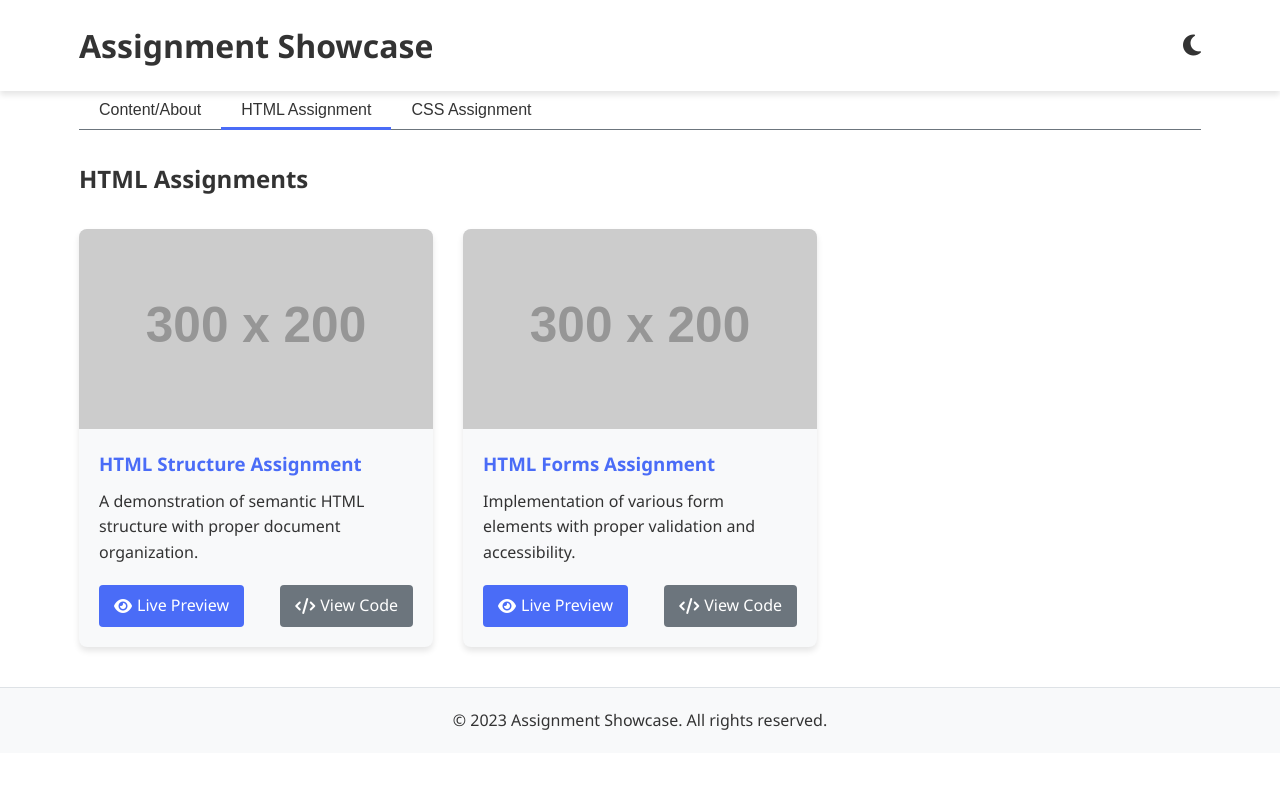
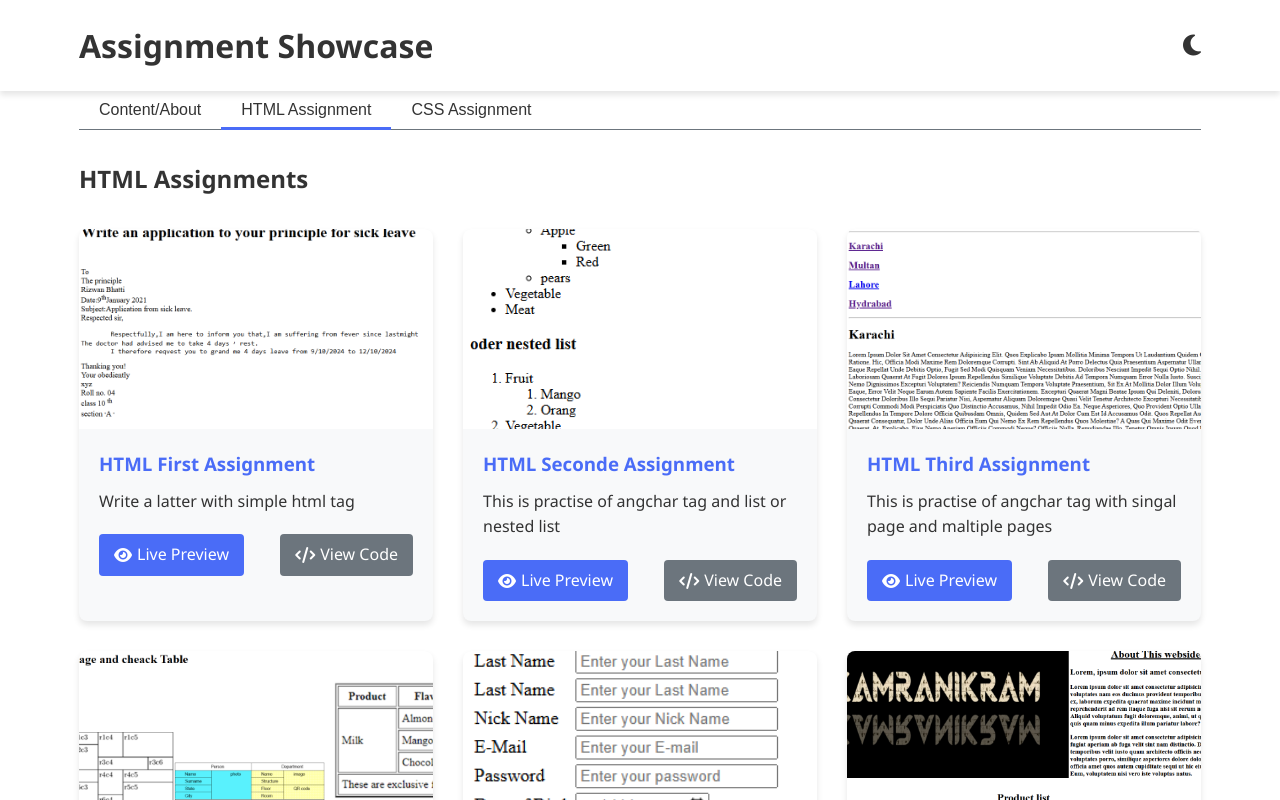
Before and after one commit to kamranikramofficial/Saylani-First-Module-class, a plain HTML site: page index.html in a window 1280 px wide. Both pictures are taken after a click on the button "HTML Assignment". Shown: the top 800 px of the page. Drawn offline with Linux system fonts and the light colour scheme; placeholder pictures from the web are drawn by us.

Commit message:
html complete

```diff
--- a/index.html
+++ b/index.html
@@ -29,38 +29,19 @@
            <p>This website is designed to showcase all assignments from the SMIT First Module, built using HTML and CSS. It serves as a portfolio to display completed tasks, demonstrating expertise in structuring web pages and styling layouts. The site ensures a clean, responsive design for easy navigation and accessibility.</p>
            <h2>About Me</h2>
            <p>I am a 10th-grade student and a passionate front-end web developer with a strong foundation in HTML, CSS, JavaScript, Git, and GitHub. I enjoy building responsive and interactive websites, constantly improving my skills, and exploring new web technologies.</p>
-
+           <h2>Contact Me</h2>
+           <div class="card-links">
+           <p><strong>Email :</strong> <a href="mailto:kamranikram706@gmail.com">kamranikram706@gmail.com</a></p>
+           <p><strong>Phone :</strong> <a href="tel:+923022901833">+923022901833</a></p>
+           <p><strong>GitHub :</strong> <a href="https://github.com/kamranikramofficial" target="_blank">kamranikramofficial</a></p>
+           <p><strong>Linkedin :</strong> <a href="https://www.linkedin.com/in/kamranikramofficial/" target="_blank">kamranikramofficial</a></p>
+</div>
         </div>
 
         <div class="tab-content" id="html">
             <h2>HTML Assignments</h2>
-            <div class="card-grid">
-                <div class="card">
-                    <div class="card-image">
-                        <img src="https://via.placeholder.com/300x200?text=HTML+Assignment+1" alt="HTML Assignment 1 Preview">
-                    </div>
-                    <div class="card-content">
-                        <h3>HTML Structure Assignment</h3>
-                        <p>A demonstration of semantic HTML structure with proper document organization.</p>
-                        <div class="card-links">
-                            <a href="#" class="btn primary"><i class="fas fa-eye"></i> Live Preview</a>
-                            <a href="#" class="btn secondary"><i class="fas fa-code"></i> View Code</a>
-                        </div>
-                    </div>
-                </div>
-                <div class="card">
-                    <div class="card-image">
-                        <img src="https://via.placeholder.com/300x200?text=HTML+Assignment+2" alt="HTML Assignment 2 Preview">
-                    </div>
-                    <div class="card-content">
-                        <h3>HTML Forms Assignment</h3>
-                        <p>Implementation of various form elements with proper validation and accessibility.</p>
-                        <div class="card-links">
-                            <a href="#" class="btn primary"><i class="fas fa-eye"></i> Live Preview</a>
-                            <a href="#" class="btn secondary"><i class="fas fa-code"></i> View Code</a>
-                        </div>
-                    </div>
-                </div>
+            <div class="card-grid" id="jsjason">
+
             </div>
         </div>
         <div class="tab-content" id="css">
--- a/script.js
+++ b/script.js
@@ -51,4 +51,82 @@ function loadThemePreference() {
     }
 }
 themeToggle.addEventListener('click', saveThemePreference);
-document.addEventListener('DOMContentLoaded', loadThemePreference);
+let datahtmlarr = [
+    {
+        img: 'img/html-1.png',
+        no: "1",
+        title: "HTML First Assignment",
+        description: "Write a latter with simple html tag",
+        liveLink: "https://saylani-first-module-class.vercel.app/html/assignment-first/",
+        codeLink: "https://github.com/kamranikramofficial/Saylani-First-Module-class/tree/main/html/assignment-first"
+    },
+    {
+        img: 'img/html-2.png',
+        no: "2",
+        title: "HTML Seconde Assignment",
+        description: "This is practise of angchar tag and list or nested list",
+        liveLink: "https://saylani-first-module-class.vercel.app/html/assignment-second/",
+        codeLink: "https://github.com/kamranikramofficial/Saylani-First-Module-class/tree/main/html/assignment-second"
+    },
+    {
+        img: 'img/html-3.png',
+        no: "3",
+        title: "HTML Third Assignment",
+        description: "This is practise of angchar tag with singal page and maltiple pages",
+        liveLink: "https://saylani-first-module-class.vercel.app/html/assignment-third/",
+        codeLink: "https://github.com/kamranikramofficial/Saylani-First-Module-class/tree/main/html/assignment-third"
+    },
+    {
+        img: 'img/html-4.png',
+        no: "4",
+        title: "HTML Four Assignment",
+        description: "This is practise for table tages",
+        liveLink: "https://saylani-first-module-class.vercel.app/html/assignment-fourth/",
+        codeLink: "https://github.com/kamranikramofficial/Saylani-First-Module-class/tree/main/html/assignment-fourth"
+    },
+    {
+        img: 'img/html-5.png',
+        no: "5",
+        title: "HTML five Assignment",
+        description: "This is practise of form tages",
+        liveLink: "https://saylani-first-module-class.vercel.app/html/assignment-fifth/",
+        codeLink: "https://github.com/kamranikramofficial/Saylani-First-Module-class/tree/main/html/assignment-fifth"
+    },
+    {
+        img: 'img/html-6.png',
+        no: "6",
+        title: "HTML six Assignment",
+        description: "create webside only using html",
+        liveLink: "https://saylani-first-module-class.vercel.app/html/assignment-six/",
+        codeLink: "https://github.com/kamranikramofficial/Saylani-First-Module-class/tree/main/html/assignment-six"
+    },
+    {
+        img: 'img/html-7.png',
+        no: "7",
+        title: "use all tages in form",
+        description: "Write a latter with simple html tag",
+        liveLink: "https://saylani-first-module-class.vercel.app/html/assignment-seven/",
+        codeLink: "https://github.com/kamranikramofficial/Saylani-First-Module-class/tree/main/html/assignment-seven"
+    },
+
+];
+
+let forjason = document.getElementById("jsjason");
+
+datahtmlarr.forEach(item => {
+    forjason.innerHTML += `
+    <div class="card">
+        <div class="card-image">
+            <img src="${item.img}" alt="Assignment ${item.no} Preview">
+        </div>
+        <div class="card-content">
+            <h3>${item.title}</h3>
+            <p>${item.description}</p>
+            <div class="card-links">
+                <a href="${item.liveLink}" class="btn primary"><i class="fas fa-eye"></i> Live Preview</a>
+                <a href="${item.codeLink}" class="btn secondary"><i class="fas fa-code"></i> View Code</a>
+            </div>
+        </div>
+    </div>
+    `;
+})
--- a/styles.css
+++ b/styles.css
@@ -18,7 +18,9 @@
     padding: 0;
     box-sizing: border-box;
 }
-
+body a{
+    text-decoration:none;
+}
 body {
     font-family: 'Segoe UI', Tahoma, Geneva, Verdana, sans-serif;
     line-height: 1.6;
```
Also changed, not shown: img/html-1.png (added), img/html-2.png (added), img/html-3.png (added), img/html-4.png (added), img/html-5.png (added), img/html-6.png (added), img/html-7.png (added).
